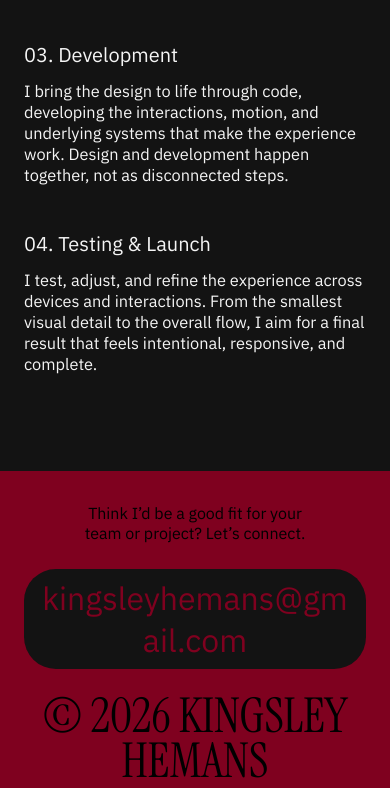
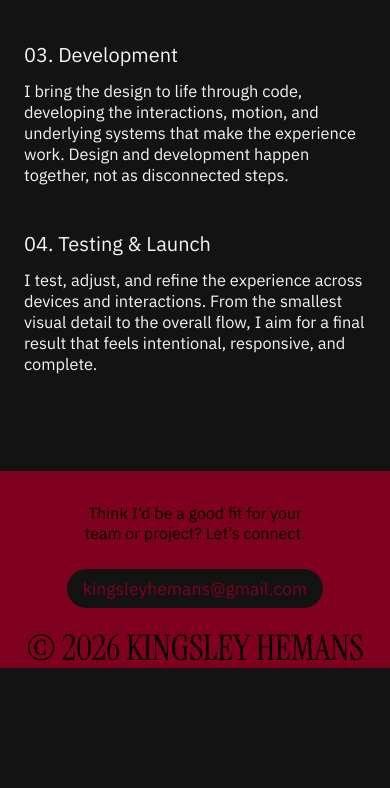
Before and after one commit to thekingsleyhemans/temporary-portfolio, a website: page index.html in a window 390 px wide. Shown: the part 2672-3460 px from the top of the page. After the commit the page ends 3340 px from the top, so only its background shows below. Drawn offline with nearby package versions, Linux system fonts and the light colour scheme; a script that the page names is missing.

Commit message:
Adjust footer link font sizes for better responsiveness

```diff
--- a/style.css
+++ b/style.css
@@ -443,7 +443,7 @@ footer h1{
 }
 .footer-wrap a{
     font-family: var(--font-sans);
-    font-size: clamp(1.2rem, 0.9rem + 1vw, 2rem);
+    font-size: clamp(1rem, 0.65rem + 2.2vw, 2rem);
     background-color: #131313;
     padding: 0.5rem 1rem;
     border-radius: 2rem;
@@ -603,7 +603,7 @@ footer h1{
     }
 
     .footer-wrap a {
-        font-size: 2rem;
+        font-size: clamp(1rem, 4.5vw, 1.75rem);
         max-width: 100%;
         overflow-wrap: anywhere;
         text-align: center;
@@ -620,3 +620,19 @@ footer h1{
         text-align: center;
     }
 }
+@media (max-width: 500px) {
+
+    .footer-wrap a {
+        font-size: clamp(1rem, 4.5vw, 1.5rem);
+        max-width: 100%;
+        overflow-wrap: anywhere;
+        text-align: center;
+    }
+    .footer-wrap h1{
+        font-size: 2.2rem;
+        max-width: 100%;
+        overflow-wrap: anywhere;
+        text-align: center;
+    }
+
+}
```
